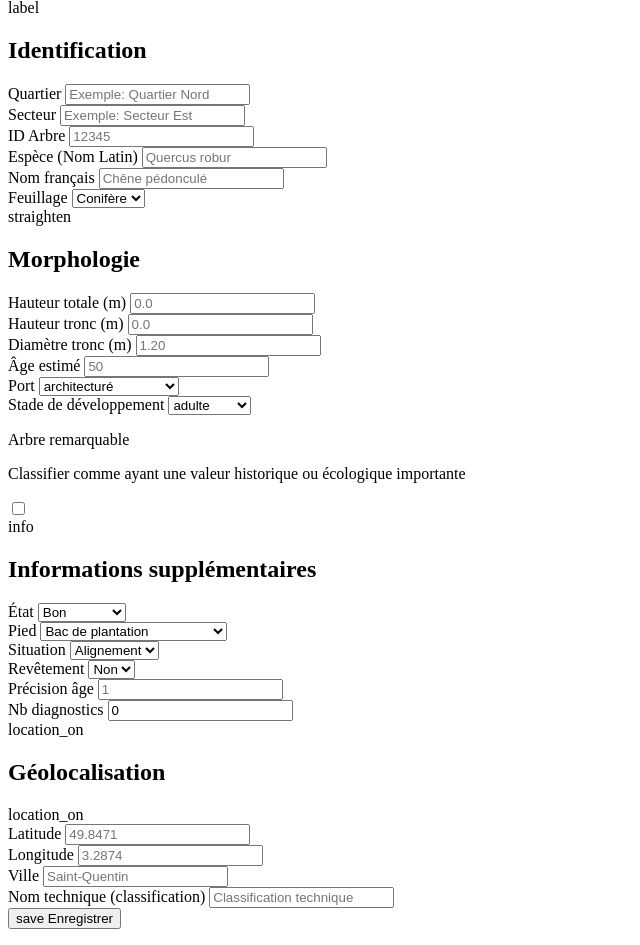
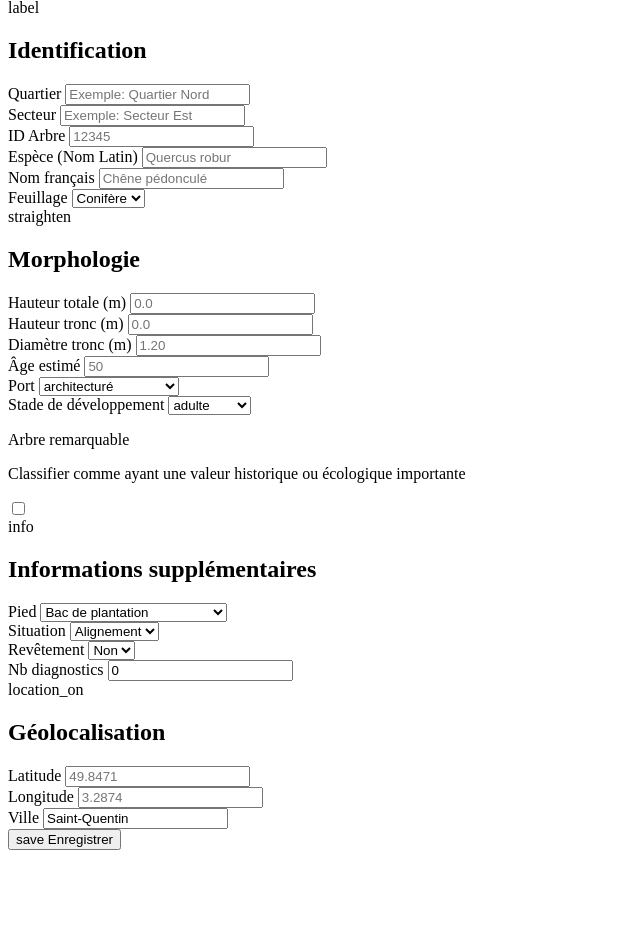
Before and after one commit to fboisdron/BDD-IA-WEB, a PHP site: page /create.php in a window 1280 px wide. Shown: the part 101-1046 px from the top of the page, without its empty margins (0-640 px from the left). After the commit the page ends 951 px from the top, so only its background shows below. Run offline with PHP 8.4, Linux system fonts and the light colour scheme.

Commit message:
Créer un arbre
Co-authored-by: Copilot <copilot@github.com>

```diff
--- a/webapp/app/Views/trees/create.php
+++ b/webapp/app/Views/trees/create.php
@@ -123,13 +123,6 @@
                 </div>
                 <div class="grid grid-cols-1 md:grid-cols-2 gap-stack-md">
                     <div>
-                        <label class="block font-label-sm text-label-sm text-on-surface-variant mb-unit">État</label>
-                        <select class="w-full bg-surface border border-outline-variant rounded-lg p-3 inner-focus transition-all text-on-surface" name="fk_arb_etat">
-                            <option value="0">Bon</option>
-                            <option value="1">À surveiller</option>
-                        </select>
-                    </div>
-                    <div>
                         <label class="block font-label-sm text-label-sm text-on-surface-variant mb-unit">Pied</label>
                         <select class="w-full bg-surface border border-outline-variant rounded-lg p-3 inner-focus transition-all" name="fk_pied">
                             <option value="Bac de plantation">Bac de plantation</option>
@@ -161,13 +154,11 @@
                         </select>
                     </div>
                     <div>
-                        <label class="block font-label-sm text-label-sm text-on-surface-variant mb-unit">Précision âge</label>
-                        <input class="w-full bg-surface border border-outline-variant rounded-lg p-3 inner-focus transition-all" name="fk_prec_estim" type="number" placeholder="1">
-                    </div>
-                    <div>
                         <label class="block font-label-sm text-label-sm text-on-surface-variant mb-unit">Nb diagnostics</label>
                         <input class="w-full bg-surface border border-outline-variant rounded-lg p-3 inner-focus transition-all" name="clc_nbr_diag" type="number" step="1" value="0" placeholder="0">
                     </div>
+                    <input type="hidden" name="fk_prec_estim" value="0">
+                    <input type="hidden" name="fk_nomtech">
                 </div>
             </section>
         </div>
@@ -181,9 +172,7 @@
                 </div>
 
                 <div class="flex-grow rounded-lg overflow-hidden border border-outline-variant mb-stack-md min-h-[300px] relative bg-surface-container-high">
-                    <div class="w-full h-full bg-gradient-to-br from-primary/10 to-secondary/10 flex items-center justify-center">
-                        <span class="material-symbols-outlined text-4xl text-on-surface-variant opacity-20">location_on</span>
-                    </div>
+                    <div class="w-full h-full" data-geo-map></div>
                 </div>
 
                 <div class="grid grid-cols-2 gap-stack-md mb-stack-lg">
@@ -199,12 +188,7 @@
 
                 <div>
                     <label class="block font-label-sm text-label-sm text-on-surface-variant mb-unit">Ville</label>
-                    <input class="w-full bg-surface border border-outline-variant rounded-lg p-3 inner-focus transition-all" name="villeca" placeholder="Saint-Quentin">
-                </div>
-
-                <div class="mt-stack-lg pt-stack-lg border-t border-outline-variant">
-                    <label class="block font-label-sm text-label-sm text-on-surface-variant mb-unit">Nom technique (classification)</label>
-                    <input class="w-full bg-surface border border-outline-variant rounded-lg p-3 inner-focus transition-all" name="fk_nomtech" placeholder="Classification technique">
+                    <input class="w-full bg-surface border border-outline-variant rounded-lg p-3 inner-focus transition-all" name="villeca" placeholder="Saint-Quentin" value="Saint-Quentin">
                 </div>
 
                 <button class="w-full bg-primary-container text-on-primary py-4 rounded-lg font-h3 flex items-center justify-center gap-2 signature-shadow hover:bg-secondary transition-all active:scale-95 mt-auto" type="submit">
--- a/webapp/public/partials/header.php
+++ b/webapp/public/partials/header.php
@@ -122,7 +122,7 @@ $currentPage = $currentPage ?? 'home';
 </head>
 <body class="bg-background text-on-background font-body-md min-h-screen flex flex-col">
 <!-- TopAppBar -->
-<header class="bg-white dark:bg-slate-900 docked full-width top-0 sticky z-50 border-b-2 border-emerald-100 dark:border-emerald-800 shadow-[0_10px_15px_-3px_rgba(6,78,59,0.1)]">
+<header class="bg-white dark:bg-slate-900 docked full-width top-0 sticky border-b-2 border-emerald-100 dark:border-emerald-800 shadow-[0_10px_15px_-3px_rgba(6,78,59,0.1)]" style="z-index: 10001;">
     <div class="flex justify-between items-center w-full px-8 py-4 max-w-[1280px] mx-auto">
         <div class="text-xl font-black tracking-tight text-emerald-800 dark:text-emerald-100">
             Saint-Quentin Heritage Trees
```
Also changed, not shown: webapp/public/ajout.php (+4 -20 lines), webapp/public/api.php (+0 -30 lines), webapp/public/assets/js/app.js.
